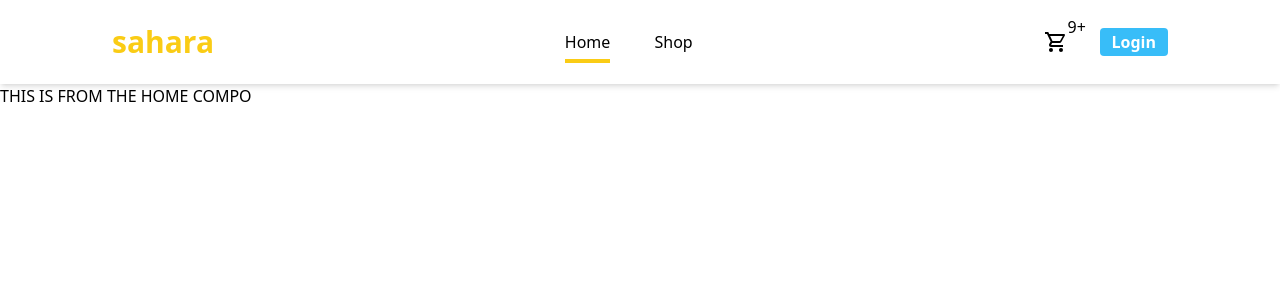
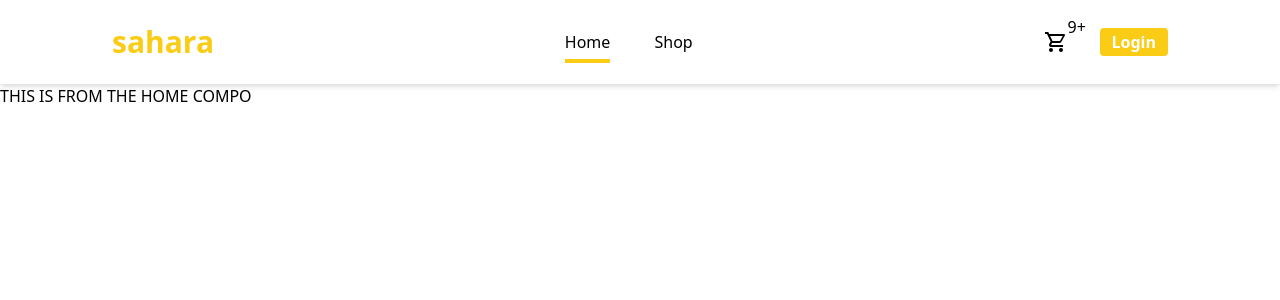
Before and after one commit to mizerablepi/shopping-cart-react, a React (Vite) app: page / in a window 1280 px wide. Shown: the top 300 px of the page. Built offline with nearby package versions, Linux system fonts and the light colour scheme.

Commit message:
change button color

```diff
--- a/src/Navbar.jsx
+++ b/src/Navbar.jsx
@@ -29,7 +29,7 @@ export default function Navbar({ itemsInCart = 0 }) {
         <div className="flex items-center relative">
           <ItemCount count={itemsInCart} />{" "}
         </div>
-        <button className="bg-sky-400 text-white font-bold rounded px-3 py-0.5">
+        <button className="bg-yellow-400 text-white font-bold rounded px-3 py-0.5">
           Login
         </button>
       </div>
```
